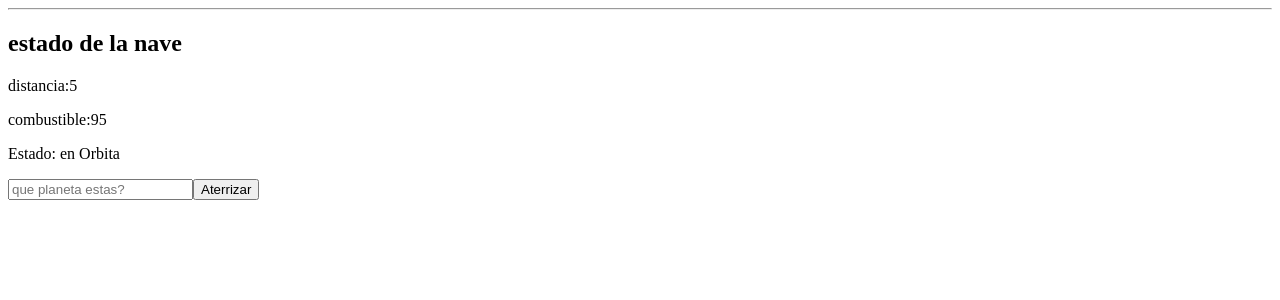
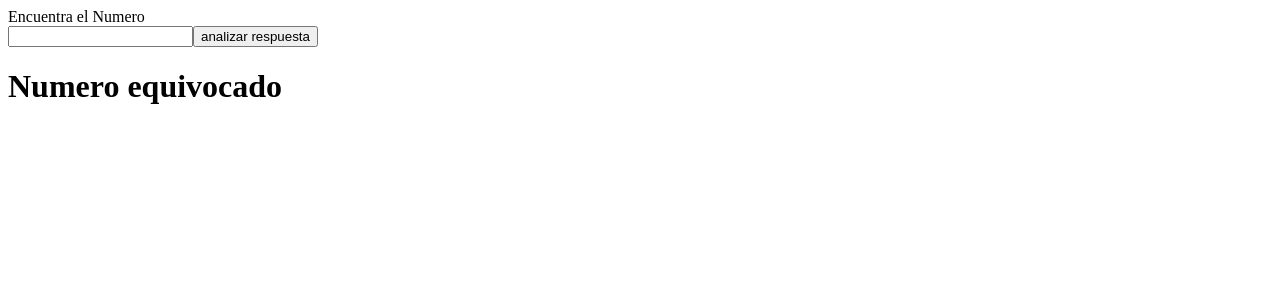
Before and after one commit to Said-Meza/module6, a React (Vite) app: page / in a window 1280 px wide. Shown: the top 300 px of the page. Built offline with nearby package versions, Linux system fonts and the light colour scheme.

Commit message:
renderisado condicional

```diff
--- a/src/App.jsx
+++ b/src/App.jsx
@@ -1,8 +1,10 @@
 // import { ListaCompras } from "./ListasCompras"
 // import { Tarjeta } from "./Tarjeta"
 
+import { Game } from "./components/Game"
+
 // import { ContadorTareas } from "./ContadorTareas"
-import { ExploradorEspacial } from "./ExploradorEspacial"
+// import { ExploradorEspacial } from "./ExploradorEspacial"
 
 
 function App() {
@@ -14,7 +16,8 @@ function App() {
       {/* <Tarjeta /> */}
       {/* <ListaCompras /> */}
       {/* <ContadorTareas></ContadorTareas> */}
-      <ExploradorEspacial></ExploradorEspacial>
+      {/* <ExploradorEspacial></ExploradorEspacial> */}
+      <Game></Game>
     </div>
 
   )
--- /dev/null
+++ b/src/components/Game.jsx
@@ -0,0 +1,38 @@
+import { useState } from "react"
+import { InputNumber } from "./InputNumber"
+import { Massage } from "./Massage"
+
+export const Game = () => {
+  function generarNumeroRandom() {
+    return Math.floor(Math.random() * 100) + 1;
+}
+    const [numberrandom, setNumberrandom] = useState( generarNumeroRandom())
+    const [numberin, setNumberin] = useState('')
+    const [estado, setEstado] = useState(false)
+
+    let mayor = "";
+
+    if (numberin !== "") {
+
+    if (Number(numberin) > numberrandom) {
+        mayor = "Ingresa un número menor";
+    } else if (Number(numberin) < numberrandom) {
+        mayor = "Ingresa un número mayor";
+    }
+}
+
+  return (
+    <>
+    <div> Encuentra el Numero </div>
+
+    <InputNumber setNumberin={setNumberin} / >
+
+   <Massage
+    estado={numberin === numberrandom}
+    mayor={mayor}
+    />
+    </>
+
+
+  )
+}
--- /dev/null
+++ b/src/components/InputNumber.jsx
@@ -0,0 +1,19 @@
+import { useState } from "react"
+
+
+export const InputNumber = ({setNumberin}) => {
+    const [number, setnumber] = useState('')
+
+    const handleonclick= () => {
+        setNumberin(number)
+        setnumber("")
+    }
+
+  return (
+    <>
+
+        <input type="text" onChange={(e)=>{setnumber(parseInt(e.target.value))}} value={number}  />
+        <button onClick={handleonclick}>analizar respuesta</button>
+    </>
+  )
+}
--- /dev/null
+++ b/src/components/Massage.jsx
@@ -0,0 +1,13 @@
+
+export const Massage = ({estado, mayor}) => {
+
+  return (
+    <>
+    {estado ?
+               (<><h1> Numeroo encontrado</h1><br/> <h2>felicidades encontrastes el numero</h2></>)
+               :
+                <h1> Numero equivocado</h1>}
+    <h1>{ mayor }</h1>
+    </>
+  )
+}
```
Also changed, not shown: src/components/RestarButton.jsx (added, +7 -0 lines).
